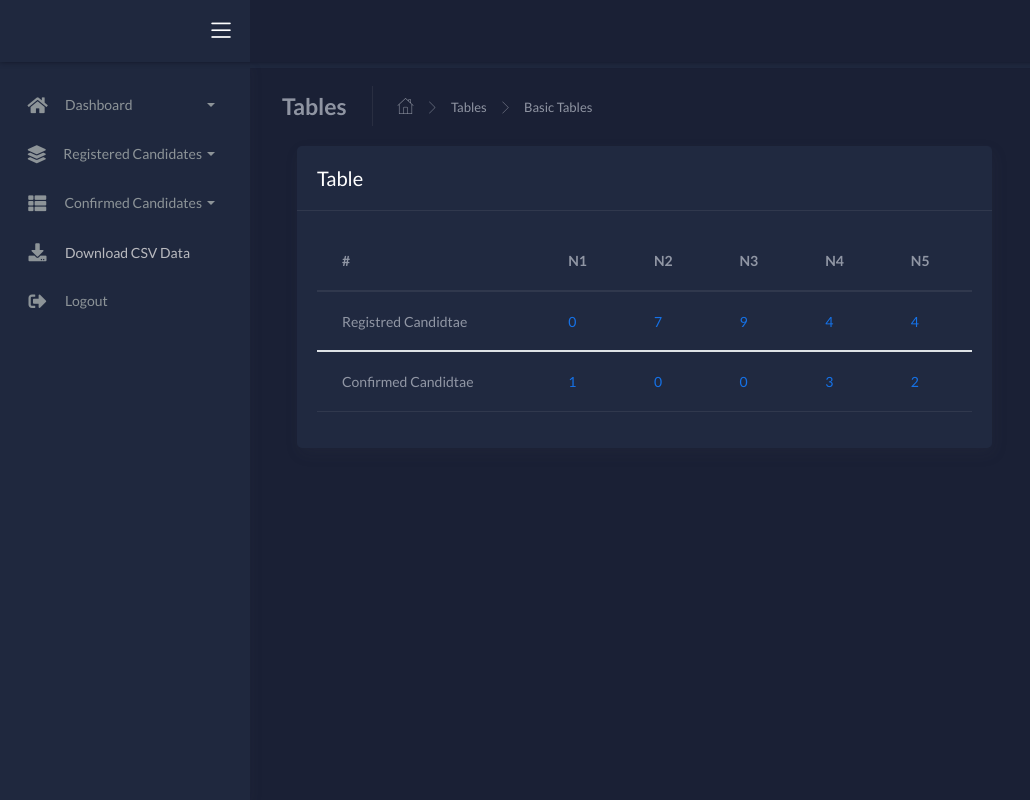
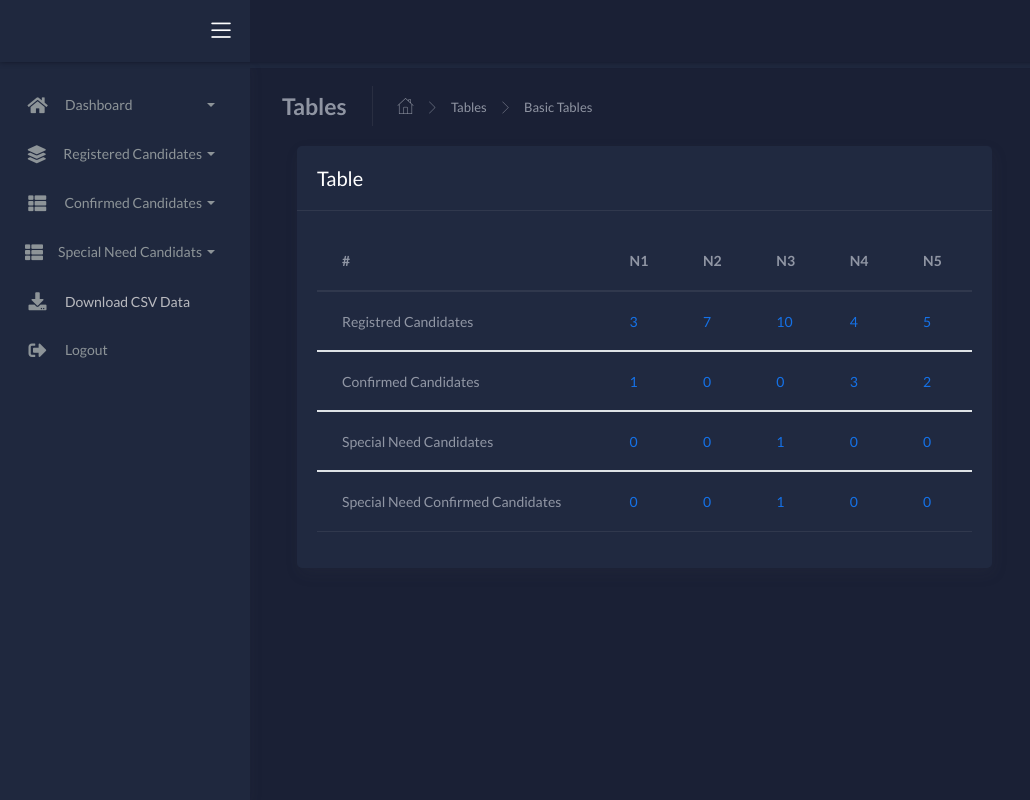
Before and after one commit to mo-shab/JLPT_Registration_Form, a Flask app: page /tables in a window 1280 px wide. Shown: the whole page, without its empty margins (0-1030 px from the left). Run offline with Flask 3, Linux system fonts and the light colour scheme; parts of the project's set-up code (start-up, migrations or seed data) failed here and were passed over; some libraries are stand-ins or nearby versions.

Commit message:
add special need logic

```diff
--- a/app.py
+++ b/app.py
@@ -20,9 +20,31 @@ def load_user(user_id):
     return User(user_id)
 
 
-@app.route('/')
+@app.route('/', strict_slashes=False)
 def index():
     return render_template('index.html')
+
+
+@app.route('/login', methods=['GET', 'POST'], strict_slashes=False)
+def login():
+    if request.method == 'POST':
+        email = request.form['email']
+        password = request.form['password']
+        if email in users and users[email]['password'] == password:
+            user = User(email)
+            login_user(user)
+            return redirect(url_for('dashboard'))
+        else:
+            flash('Invalid username or password')
+    return render_template('login.html')
+
+
+@app.route('/logout', strict_slashes=False)
+@login_required
+def logout():
+    logout_user()
+    return redirect(url_for('login'))
+
 
 @app.route('/registration', methods=['GET', 'POST'], strict_slashes=False)
 def registration():
@@ -77,13 +99,16 @@ def registration():
         temp_data['n3_result'] = request.form.get('n3_result', ' ')
         temp_data['n4_result'] = request.form.get('n4_result', ' ')
         temp_data['n5_result'] = request.form.get('n5_result', ' ')
+        if request.form.get('needAssistance'):
+            temp_data['needAssistance'] = request.form['needAssistance']
+            temp_data['assistanceType'] = request.form['assistanceType']
 
         return render_template('confirm.html', form_data=temp_data)
 
     return render_template('registration.html')
 
 
-@app.route('/confirm', methods=['POST'])
+@app.route('/confirm', methods=['POST'], strict_slashes=False)
 def confirm():
     jlpt_level = temp_data['jlpt_level']
     test_center = temp_data['test_center']
@@ -124,53 +149,44 @@ def confirm():
     n5_result = temp_data['n5_result']
 
     # Increment JLPT counter for the level
-    jlpt_counters = get_jlpt_counter()
-    jlpt_counters[jlpt_level] += 1
+
 
     # Process and store data as needed (e.g., write to files, send email)
+    # If Candidate need assistance, All the data will be stored in a different file
+    if temp_data['needAssistance'] == 'yes':
+        jlpt_counters = get_jlpt_special_need_count()
+        jlpt_counters[jlpt_level] += 1
+        with open(f"files/need_assistance/registered_data_N{jlpt_level}.csv", 'a') as f:
+            f.write(f"\"{jlpt_level.strip()}\",\"24B\",\"8210101\",\"{jlpt_level.strip()}\",\"{str(jlpt_counters[jlpt_level]).zfill(4)}\",\"{full_name.strip()}\",\"{gender.strip()}\",\"{dob_year.strip()}\",\"{dob_month.strip()}\",\"{dob_day.strip()}\",\"{pass_code.strip()}\",\"{native_language.strip()}\",\"{place_learn_jp.strip()}\",\"{reason_jlpt.strip()}\",\"{occupation.strip()}\",\"{occupation_details.strip()}\",\"{media}\",\"{teacher}\",\"{friends}\",\"{family}\",\"{supervisor}\",\"{colleagues}\",\"{customers}\",\"{jlpt_n1}\",\"{jlpt_n2}\",\"{jlpt_n3}\",\"{jlpt_n4}\",\"{jlpt_n5}\",\"{n1_result}\",\"{n2_result}\",\"{n3_result}\",\"{n4_result}\",\"{n5_result}\"\n")
 
-    with open(f"files/registered_data_N{jlpt_level}.csv", 'a') as f:
-        f.write(f"\"{jlpt_level.strip()}\",\"24B\",\"8210101\",\"{jlpt_level.strip()}\",\"{str(jlpt_counters[jlpt_level]).zfill(4)}\",\"{full_name.strip()}\",\"{gender.strip()}\",\"{dob_year.strip()}\",\"{dob_month.strip()}\",\"{dob_day.strip()}\",\"{pass_code.strip()}\",\"{native_language.strip()}\",\"{place_learn_jp.strip()}\",\"{reason_jlpt.strip()}\",\"{occupation.strip()}\",\"{occupation_details.strip()}\",\"{media}\",\"{teacher}\",\"{friends}\",\"{family}\",\"{supervisor}\",\"{colleagues}\",\"{customers}\",\"{jlpt_n1}\",\"{jlpt_n2}\",\"{jlpt_n3}\",\"{jlpt_n4}\",\"{jlpt_n5}\",\"{n1_result}\",\"{n2_result}\",\"{n3_result}\",\"{n4_result}\",\"{n5_result}\"\n")
+        with open(f"files/need_assistance/registered_infos_N{jlpt_level}.csv", 'a') as f:
+            f.write(f"\"{jlpt_counters[jlpt_level]}\",\"{jlpt_level}\",\"{test_center}\",\"{full_name}\",\"{gender}\",\"{dob_year}\",\"{dob_month}\",\"{dob_day}\",\"{pass_code}\",\"{native_language}\",\"{nationality}\",\"{adress}\",\"{country}\",\"{zip_code}\",\"{phone_number}\",\"{email}\",\"{temp_data['assistanceType']}\"\n")
+    else:
+        jlpt_counters = get_jlpt_counter()
+        jlpt_counters[jlpt_level] += 1
 
-    with open(f"files/registered_infos_N{jlpt_level}.csv", 'a') as f:
-        f.write(f"\"{jlpt_counters[jlpt_level]}\",\"{jlpt_level}\",\"{test_center}\",\"{full_name}\",\"{gender}\",\"{dob_year}\",\"{dob_month}\",\"{dob_day}\",\"{pass_code}\",\"{native_language}\",\"{nationality}\",\"{adress}\",\"{country}\",\"{zip_code}\",\"{phone_number}\",\"{email}\"\n")
+        with open(f"files/registered_data_N{jlpt_level}.csv", 'a') as f:
+            f.write(f"\"{jlpt_level.strip()}\",\"24B\",\"8210101\",\"{jlpt_level.strip()}\",\"{str(jlpt_counters[jlpt_level]).zfill(4)}\",\"{full_name.strip()}\",\"{gender.strip()}\",\"{dob_year.strip()}\",\"{dob_month.strip()}\",\"{dob_day.strip()}\",\"{pass_code.strip()}\",\"{native_language.strip()}\",\"{place_learn_jp.strip()}\",\"{reason_jlpt.strip()}\",\"{occupation.strip()}\",\"{occupation_details.strip()}\",\"{media}\",\"{teacher}\",\"{friends}\",\"{family}\",\"{supervisor}\",\"{colleagues}\",\"{customers}\",\"{jlpt_n1}\",\"{jlpt_n2}\",\"{jlpt_n3}\",\"{jlpt_n4}\",\"{jlpt_n5}\",\"{n1_result}\",\"{n2_result}\",\"{n3_result}\",\"{n4_result}\",\"{n5_result}\"\n")
+
+        with open(f"files/registered_infos_N{jlpt_level}.csv", 'a') as f:
+            f.write(f"\"{jlpt_counters[jlpt_level]}\",\"{jlpt_level}\",\"{test_center}\",\"{full_name}\",\"{gender}\",\"{dob_year}\",\"{dob_month}\",\"{dob_day}\",\"{pass_code}\",\"{native_language}\",\"{nationality}\",\"{adress}\",\"{country}\",\"{zip_code}\",\"{phone_number}\",\"{email}\"\n")
 
     # Function to send Email to the JLPT candidate
     # send_email(full_name, email)
     # Clear temporary data after processing
     temp_data.clear()
 
-    # Render success page after confirmation
     return render_template('success.html')
 
-@app.route('/dashboard', methods=['GET'])
+
+@app.route('/dashboard', methods=['GET'], strict_slashes=False)
 @login_required
 def dashboard():
-    print("JLPT Counter :", get_jlpt_counter())
-    print("JLPT Counter Confirmed :", get_jlpt_confirmed_counter())
-    return render_template('dashboard.html', data=get_jlpt_counter(), data_2=get_jlpt_confirmed_counter())
+    return render_template('dashboard.html', data=get_jlpt_counter(), data_2=get_jlpt_confirmed_counter(), data_3=get_jlpt_special_need_confirmed_count(), data_4=get_jlpt_special_need_count())
 
 
-@app.route('/login', methods=['GET', 'POST'])
-def login():
-    if request.method == 'POST':
-        email = request.form['email']
-        password = request.form['password']
-        if email in users and users[email]['password'] == password:
-            user = User(email)
-            login_user(user)
-            return redirect(url_for('dashboard'))
-        else:
-            flash('Invalid username or password')
-    return render_template('login.html')
-
-@app.route('/logout')
-@login_required
-def logout():
-    logout_user()
-    return redirect(url_for('login'))
-
-@app.route('/jlpt_data/N<level>', methods=['GET'])
+# route to get JLPT data by level
+@app.route('/jlpt_data/N<level>', methods=['GET'], strict_slashes=False)
 @login_required
 def getJlptByLevel(level):
     data_file = f"files/registered_data_N{level}.csv"
@@ -210,7 +226,48 @@ def get_all_data():
                     infor.append(row)
     return render_template('jlpt_data.html', infor=infor, data=data, level='all')
 
-@app.route('/jlpt_confirmed_data/N<level>', methods=['GET'])
+# route to get JLPT data by level for special need
+@app.route('/jlpt_data_special_need/N<level>', methods=['GET'], strict_slashes=False)
+@login_required
+def getJlptSpecialNeedByLevel(level):
+    data_file = f"files/need_assistance/registered_data_N{level}.csv"
+    infor_file = f"files/need_assistance/registered_infos_N{level}.csv"
+    data = []
+    infor = []
+    if os.path.exists(data_file):
+        with open(data_file, 'r') as f:
+            reader = csv.reader(f)
+            for row in reader:
+                data.append(row)
+    if os.path.exists(infor_file):
+        with open(infor_file, 'r') as f:
+            reader = csv.reader(f)
+            for row in reader:
+                infor.append(row)
+    return render_template('jlpt_special_need_data.html', infor=infor, data=data, level=level)
+
+@app.route('/jlpt_data_special_need/all', strict_slashes=False)
+@login_required
+def getJlptSpecialNeedAll():
+    data = []
+    infor = []
+    for level in ['1', '2', '3', '4', '5']:
+        data_file = f"files/need_assistance/registered_data_N{level}.csv"
+        infor_file = f"files/need_assistance/registered_infos_N{level}.csv"
+        if os.path.exists(data_file):
+            with open(data_file, 'r') as f:
+                reader = csv.reader(f)
+                for row in reader:
+                    data.append(row)
+        if os.path.exists(infor_file):
+            with open(infor_file, 'r') as f:
+                reader = csv.reader(f)
+                for row in reader:
+                    infor.append(row)
+    return render_template('jlpt_special_need_data.html', infor=infor, data=data, level='all')
+
+
+@app.route('/jlpt_confirmed_data/N<level>', methods=['GET'], strict_slashes=False)
 @login_required
 def get_confirmed_JlptByLevel(level):
     full_data = []
@@ -232,14 +289,29 @@ def get_confirmed_all_data():
     for level in ['1', '2', '3', '4', '5']:
         full_data_file = f"files/full_confirmed_data_N{level}.csv"
         if os.path.exists(full_data_file):
-
-
             with open(full_data_file, 'r') as f:
                 reader = csv.reader(f)
                 for row in reader:
                     full_data.append(row)
 
     return render_template('jlpt_confirm_data.html', data=full_data, level='all')
+
+
+@app.route('/jlpt_confirmed_special_need_data/N<level>', methods=['GET'], strict_slashes=False)
+@login_required
+def get_confirmed_JlptByLevel_special_need(level):
+    full_data = []
+    full_data_file = f"files/confirmed/full_special_need_confirmed_data_N{level}.csv"
+
+    if os.path.exists(full_data_file):
+        with open(full_data_file, 'r') as f:
+            reader = csv.reader(f)
+            for row in reader:
+                full_data.append(row)
+
+    return render_template('jlpt_confirm_data.html', data=full_data, level=level)
+
+
 
 
 @app.route('/delete/<level>/<int:row_number>', methods=['POST', 'GET'], strict_slashes=False)
@@ -335,7 +407,7 @@ def confirm_candidate(level, row_number):
 
 @app.route('/tables')
 def table():
-    return render_template('tables.html', data=get_jlpt_counter(), data_2=get_jlpt_confirmed_counter())
+    return render_template('tables.html', data=get_jlpt_counter(), data_2=get_jlpt_confirmed_counter(), data_3=get_jlpt_special_need_count())
 
 
 @app.errorhandler(500)
--- /dev/null
+++ b/files/need_assistance/registered_data_N3.csv
@@ -0,0 +1 @@
+"3","24B","8210101","3","0001","A E","M","2024","07","02","12345678","701","1","1","1","1","         ","    ","    ","    ","    ","    ","1   "," "," "," "," ","2","","","","","1"
--- /dev/null
+++ b/files/need_assistance/registered_infos_N3.csv
@@ -0,0 +1 @@
+"1","3","Rabat","A E","M","2024","07","02","12345678","701","moroccan","Riad Essalam","Morocco","20800","0671642632","mtr@mtc.com","physicalAid"
--- a/files/registered_data_N1.csv
+++ b/files/registered_data_N1.csv
@@ -0,0 +1,3 @@
+"1","24B","8210101","1","0001","MOHAMMED SHAB","M","2024","07","05","19910502","701","1","1","1","1","         ","    ","    ","    ","    ","    ","    "," "," "," "," "," ","","","","",""
+"1","24B","8210101","1","0002","MOHAMMED SHAB","M","2024","07","02","12345678","701","1","1","1","1","         ","    ","    ","    ","    ","    ","    "," "," "," "," "," ","","","","",""
+"1","24B","8210101","1","0003","MOHAMMED SHAB","M","2024","07","02","12345678","701","1","1","1","1","         ","    ","    ","    ","    ","    ","    "," "," "," "," "," ","","","","",""
--- a/files/registered_data_N3.csv
+++ b/files/registered_data_N3.csv
@@ -7,3 +7,4 @@
 "5","24B","8210101","5","0007","A E","M","2024","07","01","12345678","701","1","1","1","1","         ","    ","    ","    ","    ","    ","    "," "," "," "," "," ","","","","",""
 "3","24B","8210101","3","0008","KRIMO","M","2024","07","10","12345678","701","1","1","1","1","         ","    ","    ","    ","    ","    ","    "," "," "," "," "," ","","","","",""
 "3","24B","8210101","3","0009","KRIMO","M","2024","04","02","12345678","701","1","1","1","1","         ","    ","    ","    ","    ","    ","    "," "," "," "," "," ","","","","",""
+"3","24B","8210101","3","0010","MOHAMMED SHAB","M","2024","07","01","12345678","701","1","1","1","1","         ","    ","    ","    ","    ","    ","    "," "," "," "," "," ","","","","",""
--- a/files/registered_data_N5.csv
+++ b/files/registered_data_N5.csv
@@ -2,3 +2,4 @@
 "5","24B","8210101","5","0002","A E","M","2024","07","01","12345678","701","1","1","1","1","         ","    ","    ","    ","    ","    ","    "," "," "," "," "," ","","","","",""
 "5","24B","8210101","5","0003","A E","M","2024","07","01","12345678","701","1","1","1","1","         ","    ","    ","    ","    ","    ","    "," "," "," "," "," ","","","","",""
 "5","24B","8210101","5","0004","A E","M","2024","07","01","12345678","701","1","1","1","1","         ","    ","    ","    ","    ","    ","    "," "," "," "," "," ","","","","",""
+"5","24B","8210101","5","0005","TEST","M","2024","07","01","12345678","701","1","1","1","1","         ","    ","    ","    ","    ","    "," 2  "," "," "," "," "," ","","","","",""
--- a/files/registered_infos_N1.csv
+++ b/files/registered_infos_N1.csv
@@ -0,0 +1,3 @@
+"1","1","Rabat","MOHAMMED SHAB","M","2024","07","05","19910502","701","moroccan","Riad Essalam","Morocco","20800","0671642632","mtr@mtc.com"
+"2","1","Rabat","MOHAMMED SHAB","M","2024","07","02","12345678","701","moroccan","Riad Essalam","Morocco","20800","0671642632","mtr@mtc.com"
+"3","1","Rabat","MOHAMMED SHAB","M","2024","07","02","12345678","701","moroccan","Riad Essalam","Morocco","20800","0671642632","mtr@mtc.com"
--- a/files/registered_infos_N3.csv
+++ b/files/registered_infos_N3.csv
@@ -7,3 +7,4 @@
 "7","4","Rabat","A E","M","2024","07","01","12345678","701","moroccan","Riad Essalam","Morocco","20800","0671642632","mtr@mtc.com"
 "8","3","Rabat","KRIMO","M","2024","07","10","12345678","701","australian","ZERTYUI","Morocco","45678","0671623654","shab@shab.com"
 "9","3","Rabat","KRIMO","M","2024","04","02","12345678","701","moroccan","ZERTYUI","Morocco","45678","0671623654","shab@shab.com"
+"10","3","Rabat","MOHAMMED SHAB","M","2024","07","01","12345678","701","moroccan","Riad Essalam","Morocco","20800","0671642632","mtr@mtc.com"
--- a/files/registered_infos_N5.csv
+++ b/files/registered_infos_N5.csv
@@ -2,3 +2,4 @@
 2,5,Rabat,A E,M,2024,07,01,12345678,701,moroccan,Riad Essalam,Morocco,20800,0671642632,mtr@mtc.com
 3,5,Rabat,A E,M,2024,07,01,12345678,701,moroccan,Riad Essalam,Morocco,20800,0671642632,mtr@mtc.com
 0004,5,Rabat,A E,M,2024,07,01,12345678,701,moroccan,Riad Essalam,Morocco,20800,0671642632,mtr@mtc.com
+"5","5","Rabat","TEST","M","2024","07","01","12345678","701","moroccan","Riad Essalam","Morocco","20800","0671642632","mtr@mtc.com"
--- a/templates/includes/sidebar.html
+++ b/templates/includes/sidebar.html
@@ -101,6 +101,50 @@
                         </ul>
                     </div>
                 </li>
+
+                <li class="nav-item {% if 'layout' in segment %} active {% endif %}">
+                    <a data-toggle="collapse" href="#sidebarLayouts1">
+                        <i class="fas fa-th-list"></i>
+                        <p>Special Need Candidats</p>
+                        <span class="caret"></span>
+                    </a>
+                    <div class="collapse" id="sidebarLayouts1">
+                        <ul class="nav nav-collapse">
+                            <li>
+                                <a href="{{ '/jlpt_data_special_need/all' }}">
+                                    <span class="sub-item">All Confirmed</span>
+                                </a>
+                            </li>
+                            <li>
+                                <a href="{{ '/jlpt_data_special_need/N1' }}">
+                                    <span class="sub-item">JLPT N1</span>
+                                </a>
+                            </li>
+                            <li>
+                                <a href="{{ '/jlpt_data_special_need/N2' }}">
+                                    <span class="sub-item">JLPT N2</span>
+                                </a>
+                            </li>
+                            <li>
+                                <a href="{{ '/jlpt_data_special_need/N3' }}">
+                                    <span class="sub-item">JLPT N3</span>
+                                </a>
+                            </li>
+                            <li>
+                                <a href="{{ '/jlpt_data_special_need/N4' }}">
+                                    <span class="sub-item">JLPT N4</span>
+                                </a>
+                            </li>
+                            <li>
+                                <a href="{{ '/jlpt_data_special_need/N5' }}">
+                                    <span class="sub-item">JLPT N5</span>
+                                </a>
+                            </li>
+                        </ul>
+                    </div>
+                </li>
+
+
 				<li class="nav-item">
 					<a href="#">
 						<i class="fas fa-download"></i>
--- a/templates/tables.html
+++ b/templates/tables.html
@@ -50,7 +50,7 @@
 									</tr>
 								</thead>
 								<tbody>
-                                    <td>Registred Candidtae</td>
+                                    <td>Registred Candidates</td>
                                     <td><a href="{{ '/jlpt_data/N1' }}">{{ data['1'] }}</a></td>
                                     <td><a href="{{ '/jlpt_data/N2' }}">{{ data['2'] }}</a></td>
                                     <td><a href="{{ '/jlpt_data/N3' }}">{{ data['3'] }}</a></td>
@@ -58,12 +58,28 @@
                                     <td><a href="{{ '/jlpt_data/N5' }}">{{ data['5'] }}</a></td>
 								</tbody>
                                 <tbody>
-                                    <td>Confirmed Candidtae</td>
+                                    <td>Confirmed Candidates</td>
                                     <td><a href="{{ '/jlpt_confirmed_data/N1'}}">{{ data_2['1'] }}</a></td>
                                     <td><a href="{{ '/jlpt_confirmed_data/N2'}}">{{ data_2['2'] }}</a></td>
                                     <td><a href="{{ '/jlpt_confirmed_data/N3'}}">{{ data_2['3'] }}</a></td>
                                     <td><a href="{{ '/jlpt_confirmed_data/N4'}}">{{ data_2['4'] }}</a></td>
                                     <td><a href="{{ '/jlpt_confirmed_data/N5'}}">{{ data_2['5'] }}</a></td>
+								</tbody>
+								<tbody>
+                                    <td>Special Need Candidates</td>
+                                    <td><a href="{{ '/jlpt_data_special_need/N1'}}">{{ data_3['1'] }}</a></td>
+                                    <td><a href="{{ '/jlpt_data_special_need/N2'}}">{{ data_3['2'] }}</a></td>
+                                    <td><a href="{{ '/jlpt_data_special_need/N3'}}">{{ data_3['3'] }}</a></td>
+                                    <td><a href="{{ '/jlpt_data_special_need/N4'}}">{{ data_3['4'] }}</a></td>
+                                    <td><a href="{{ '/jlpt_data_special_need/N5'}}">{{ data_3['5'] }}</a></td>
+								</tbody>
+								<tbody>
+                                    <td>Special Need Confirmed Candidates</td>
+                                    <td><a href="{{ '/jlpt_data_special_need/N1'}}">{{ data_3['1'] }}</a></td>
+                                    <td><a href="{{ '/jlpt_data_special_need/N2'}}">{{ data_3['2'] }}</a></td>
+                                    <td><a href="{{ '/jlpt_data_special_need/N3'}}">{{ data_3['3'] }}</a></td>
+                                    <td><a href="{{ '/jlpt_data_special_need/N4'}}">{{ data_3['4'] }}</a></td>
+                                    <td><a href="{{ '/jlpt_data_special_need/N5'}}">{{ data_3['5'] }}</a></td>
 								</tbody>
 							</table>
 						</div>
```
Also changed, not shown: config.py (+37 -0 lines), templates/confirm.html (+10 -0 lines), templates/dashboard.html (+16 -0 lines), templates/jlpt_special_need_data.html (added, +134 -0 lines).
